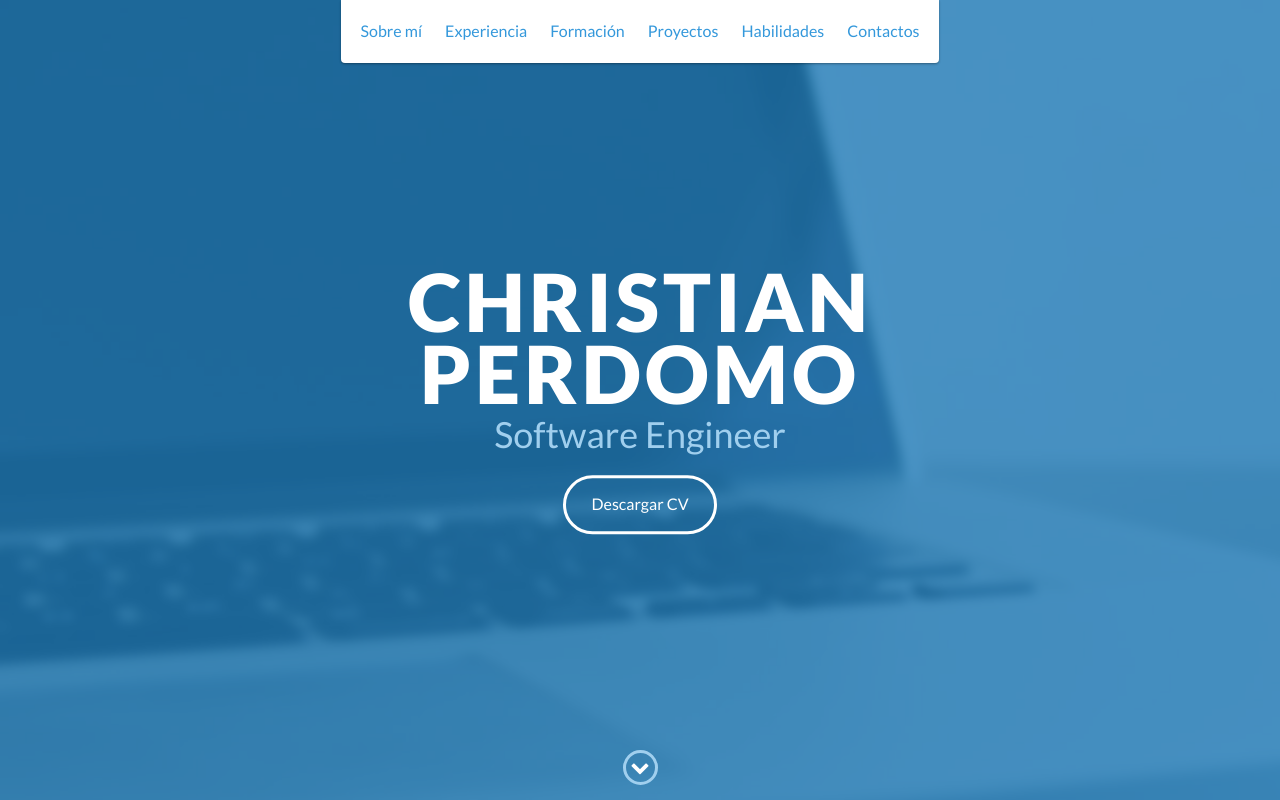
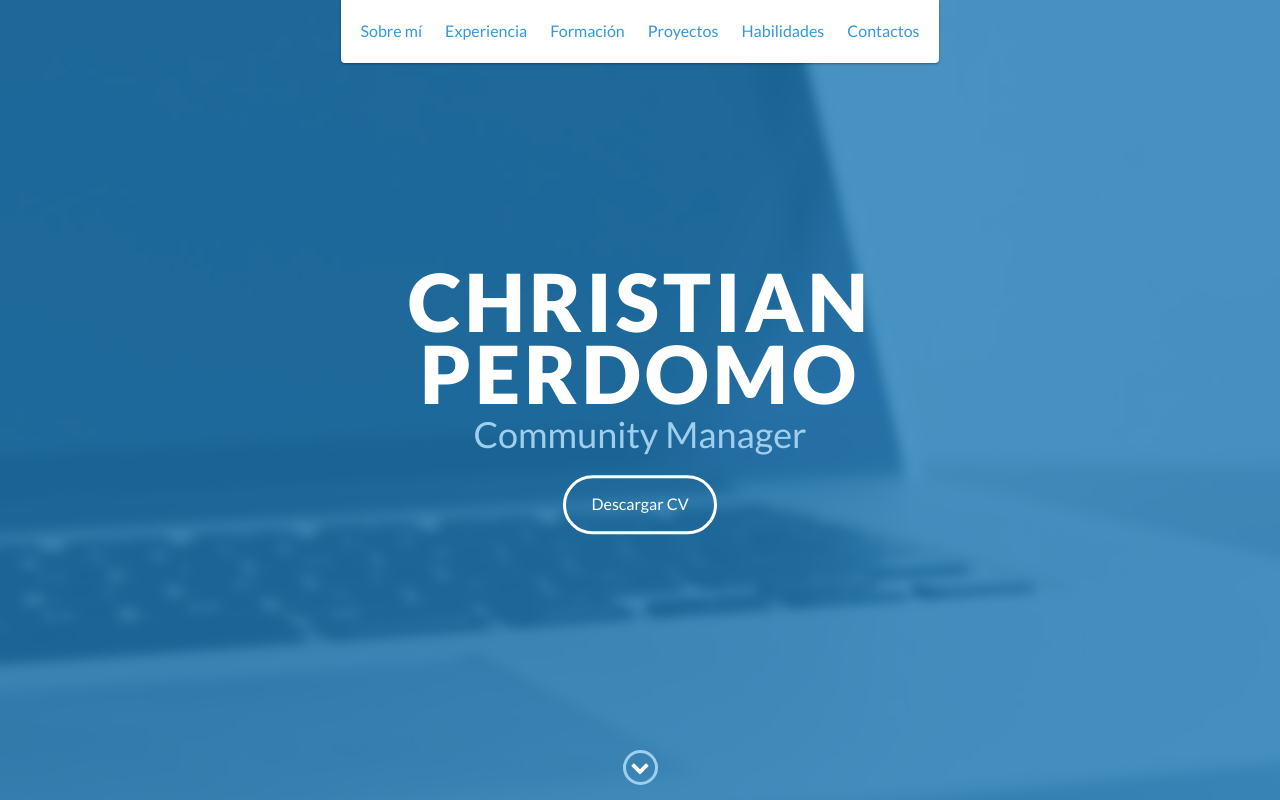
Before and after one commit to Perdominho/Perdominho.github.io, a website: page index.html in a window 1280 px wide. Shown: the top 800 px of the page. Drawn offline with nearby package versions, Linux system fonts and the light colour scheme.

Commit message:
Update index.html

```diff
--- a/index.html
+++ b/index.html
@@ -49,7 +49,7 @@
     <div id="lead">
         <div id="lead-content">
             <h1>Christian Perdomo</h1>
-            <h2>Software Engineer</h2>
+            <h2>Community Manager</h2>
             <a href="#" class="btn-rounded-white">Descargar CV</a>
         </div>
         <!-- End #lead-content -->
```
